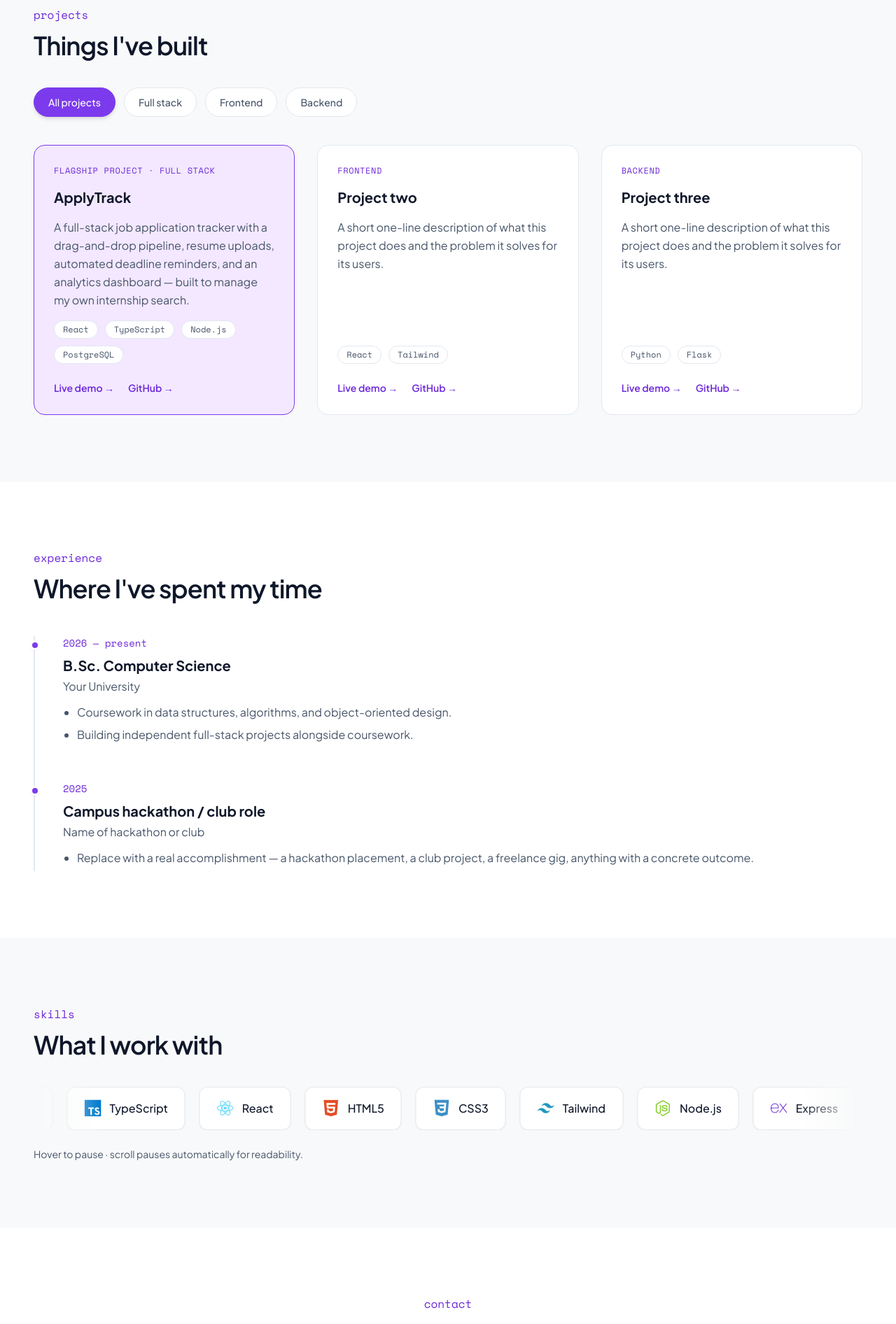
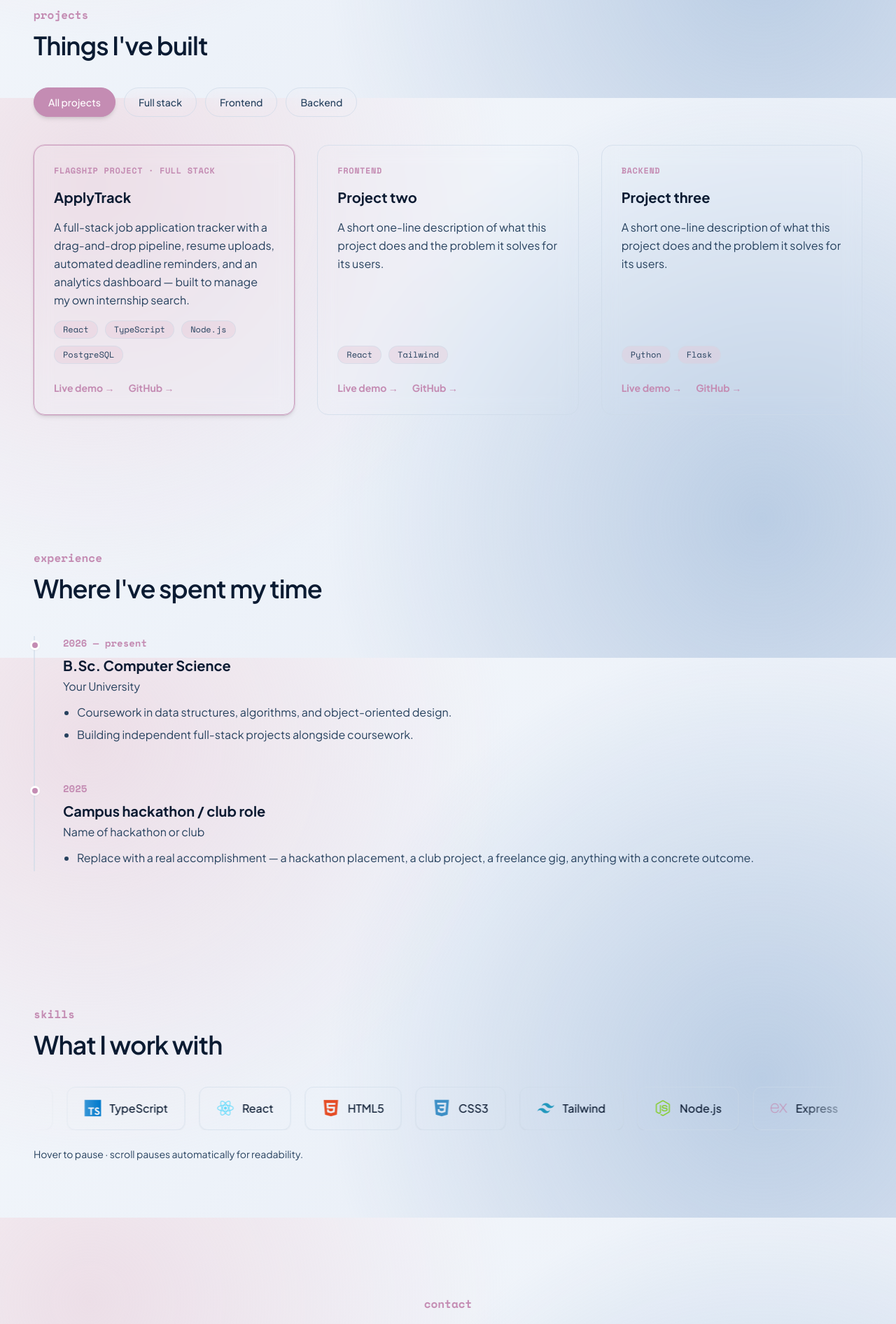
Before and after one commit to heruni99/portfolio, a React (Vite) app: page / in a window 1280 px wide. Shown: the part 1460-3352 px from the top of the page at 70% size. Built offline with nearby package versions, Linux system fonts and the light colour scheme; some icons are missing; the HTML template or start-up script is replaced by a standard one.

Commit message:
update the color pallate

```diff
--- a/src/components/section/About.tsx
+++ b/src/components/section/About.tsx
@@ -8,8 +8,8 @@ const facts = [
 export default function About() {
   return (
     <section id="about" className="mx-auto max-w-[1400px] px-12 py-24 max-md:px-6 max-md:py-16">
-      <p className="mb-3 font-mono text-base text-roseDeep">about</p>
-      <h2 className="mb-10 text-4xl font-semibold tracking-tight">A little about me</h2>
+      <p className="mb-3 font-mono text-base font-bold text-rose">about</p>
+      <h2 className="mb-10 text-4xl font-semibold tracking-tight text-ink">A little about me</h2>
       <div className="grid grid-cols-2 items-start gap-16 max-lg:grid-cols-1">
         <p className="text-lg leading-relaxed text-inkSoft">
           I'm a second-year computer science undergraduate, currently building toward my
--- a/src/components/section/Contact.tsx
+++ b/src/components/section/Contact.tsx
@@ -1,20 +1,20 @@
 export default function Contact() {
   return (
     <section id="contact" className="mx-auto max-w-[1400px] px-12 py-24 text-center max-md:px-6 max-md:py-16">
-      <p className="mb-3 font-mono text-base text-roseDeep">contact</p>
-      <h2 className="mb-4 text-4xl font-semibold tracking-tight">Let's talk</h2>
+      <p className="mb-3 font-mono text-base font-bold text-rose">contact</p>
+      <h2 className="mb-4 text-4xl font-semibold tracking-tight text-ink">Let's talk</h2>
       <p className="mx-auto mb-10 max-w-[54ch] text-lg text-inkSoft">
         I'm actively looking for internship opportunities. Reach out if you'd like to chat
         about a role, a project, or anything in between.
       </p>
-      <div className="flex justify-center gap-5">
-        <a href="mailto:you@email.com" className="rounded-xl border border-rose bg-rose px-7 py-3.5 text-base font-medium text-white hover:bg-roseDeep">
+      <div className="flex justify-center flex-wrap gap-5">
+        <a href="mailto:you@email.com" className="rounded-full bg-gradient-to-r from-rose to-roseDeep px-8 py-3.5 text-base font-bold text-white shadow-lg transition-all hover:shadow-xl hover:scale-105">
           Email me →
         </a>
-        <a href="#" className="rounded-xl border border-rose px-7 py-3.5 text-base font-medium text-roseDeep hover:bg-roseWash">
+        <a href="#" className="rounded-full border border-line/70 glass-card px-8 py-3.5 text-base font-bold text-ink transition-all hover:border-rose hover:text-rose">
           LinkedIn →
         </a>
-        <a href="#" className="rounded-xl border border-rose px-7 py-3.5 text-base font-medium text-roseDeep hover:bg-roseWash">
+        <a href="#" className="rounded-full border border-line/70 glass-card px-8 py-3.5 text-base font-bold text-ink transition-all hover:border-rose hover:text-rose">
           GitHub →
         </a>
       </div>
--- a/src/components/section/Experience.tsx
+++ b/src/components/section/Experience.tsx
@@ -3,13 +3,13 @@ import { experience } from "../../data/experience";
 export default function Experience() {
   return (
     <section id="experience" className="mx-auto max-w-[1400px] px-12 py-24 max-md:px-6 max-md:py-16">
-      <p className="mb-3 font-mono text-base text-roseDeep">experience</p>
-      <h2 className="mb-12 text-4xl font-semibold tracking-tight">Where I've spent my time</h2>
-      <div className="flex flex-col gap-12 border-l-2 border-line pl-10">
+      <p className="mb-3 font-mono text-base font-bold text-rose">experience</p>
+      <h2 className="mb-12 text-4xl font-semibold tracking-tight text-ink">Where I've spent my time</h2>
+      <div className="flex flex-col gap-12 border-l-2 border-line/60 pl-10">
         {experience.map((item) => (
           <div key={item.title} className="relative">
             <div className="absolute -left-[47px] top-1.5 h-3.5 w-3.5 rounded-full border-[3px] border-bg bg-rose shadow-sm" />
-            <div className="mb-2 font-mono text-sm text-roseDeep">{item.date}</div>
+            <div className="mb-2 font-mono text-sm font-bold text-rose">{item.date}</div>
             <h3 className="mb-1 text-xl font-bold text-ink">{item.title}</h3>
             <div className="mb-3 text-base text-inkSoft">{item.org}</div>
             <ul className="list-disc pl-5 text-base text-inkSoft">
--- a/src/components/section/Hero.tsx
+++ b/src/components/section/Hero.tsx
@@ -12,7 +12,7 @@ export default function Hero() {
         {/* Left Column: samu_codes tag, AsciiMorphText greeting, Main headline, Typewriter */}
         <div className="flex flex-col space-y-6 text-left">
           {/* samu_codes branding tag */}
-          <div className="inline-block rounded-full bg-roseWash px-4 py-1.5 font-mono text-xs font-bold uppercase tracking-wider text-roseDeep w-fit">
+          <div className="inline-block rounded-full border border-line/60 bg-roseWash/80 backdrop-blur-sm px-4 py-1.5 font-mono text-xs font-bold uppercase tracking-wider text-roseDeep w-fit shadow-sm">
              samu_codes
           </div>
 
@@ -39,13 +39,13 @@ export default function Hero() {
           <div className="flex flex-wrap gap-4 pt-4">
             <a
               href="#projects"
-              className="inline-flex items-center gap-2 rounded-full bg-rose px-7 py-3.5 text-xs font-bold uppercase tracking-widest text-white shadow-lg transition-all hover:bg-roseDeep hover:shadow-xl hover:scale-105"
+              className="inline-flex items-center gap-2 rounded-full bg-gradient-to-r from-rose to-roseDeep px-7 py-3.5 text-xs font-bold uppercase tracking-widest text-white shadow-lg transition-all hover:shadow-xl hover:scale-105"
             >
               Explore Portfolio →
             </a>
             <a
               href="#contact"
-              className="inline-flex items-center gap-2 rounded-full border border-line bg-bgAlt px-7 py-3.5 text-xs font-bold uppercase tracking-widest text-ink transition-all hover:border-rose hover:bg-roseWash hover:text-roseDeep"
+              className="inline-flex items-center gap-2 rounded-full border border-line/80 glass-card px-7 py-3.5 text-xs font-bold uppercase tracking-widest text-ink transition-all hover:border-rose hover:text-rose"
             >
               Let's Connect →
             </a>
--- a/src/components/section/Projects.tsx
+++ b/src/components/section/Projects.tsx
@@ -13,10 +13,10 @@ export default function Projects() {
   const visible = projects.filter((p) => active === "all" || p.category === active);
 
   return (
-    <section id="projects" className="bg-bgAlt px-12 py-24 max-md:px-6 max-md:py-16">
+    <section id="projects" className="px-12 py-24 max-md:px-6 max-md:py-16">
       <div className="mx-auto max-w-[1400px]">
-        <p className="mb-3 font-mono text-base text-roseDeep">projects</p>
-        <h2 className="mb-10 text-4xl font-semibold tracking-tight">Things I've built</h2>
+        <p className="mb-3 font-mono text-base font-bold text-rose">projects</p>
+        <h2 className="mb-10 text-4xl font-semibold tracking-tight text-ink">Things I've built</h2>
 
         <div className="mb-10 flex flex-wrap gap-3">
           {filters.map((f) => (
@@ -26,7 +26,7 @@ export default function Projects() {
               className={`rounded-full border px-5 py-2.5 text-sm font-medium transition-all ${
                 active === f.value
                   ? "border-rose bg-rose text-white shadow-md"
-                  : "border-line bg-bg text-inkSoft hover:border-rose"
+                  : "border-line/70 glass-card text-inkSoft hover:border-rose hover:text-ink"
               }`}
             >
               {f.label}
@@ -38,28 +38,28 @@ export default function Projects() {
           {visible.map((project) => (
             <div
               key={project.id}
-              className={`flex flex-col gap-4 rounded-2xl border p-7 transition-all hover:-translate-y-1 hover:border-rose hover:shadow-lg ${
-                project.featured ? "border-rose bg-roseWash" : "border-line bg-bg"
+              className={`flex flex-col gap-4 rounded-2xl border p-7 glass-card transition-all hover:-translate-y-1 hover:border-rose hover:shadow-xl ${
+                project.featured ? "border-rose/80 shadow-md ring-1 ring-rose/30" : "border-line/70"
               }`}
             >
-              <span className="font-mono text-xs uppercase tracking-wider text-roseDeep">{project.tag}</span>
+              <span className="font-mono text-xs font-bold uppercase tracking-wider text-rose">{project.tag}</span>
               <h3 className="text-xl font-bold text-ink">{project.name}</h3>
               <p className="flex-grow text-base leading-relaxed text-inkSoft">{project.description}</p>
               <div className="flex flex-wrap gap-2.5">
                 {project.stack.map((tech) => (
-                  <span key={tech} className="rounded-full border border-line bg-bg px-3 py-1 font-mono text-xs font-medium text-inkSoft">
+                  <span key={tech} className="rounded-full border border-line/60 bg-roseWash/40 px-3 py-1 font-mono text-xs font-medium text-inkSoft">
                     {tech}
                   </span>
                 ))}
               </div>
               <div className="mt-2 flex gap-5">
                 {project.demoUrl && (
-                  <a href={project.demoUrl} className="text-sm font-semibold text-roseDeep hover:underline">
+                  <a href={project.demoUrl} className="text-sm font-bold text-rose hover:underline">
                     Live demo →
                   </a>
                 )}
                 {project.githubUrl && (
-                  <a href={project.githubUrl} className="text-sm font-semibold text-roseDeep hover:underline">
+                  <a href={project.githubUrl} className="text-sm font-bold text-rose hover:underline">
                     GitHub →
                   </a>
                 )}
--- a/src/components/section/Skills.tsx
+++ b/src/components/section/Skills.tsx
@@ -4,18 +4,18 @@ export default function Skills() {
   const doubled = [...skills, ...skills];
 
   return (
-    <section id="skills" className="bg-bgAlt px-12 py-24 max-md:px-6 max-md:py-16">
+    <section id="skills" className="px-12 py-24 max-md:px-6 max-md:py-16">
       <div className="mx-auto max-w-[1400px]">
-        <p className="mb-3 font-mono text-base text-roseDeep">skills</p>
-        <h2 className="mb-10 text-4xl font-semibold tracking-tight">What I work with</h2>
+        <p className="mb-3 font-mono text-base font-bold text-rose">skills</p>
+        <h2 className="mb-10 text-4xl font-semibold tracking-tight text-ink">What I work with</h2>
         <div className="marquee-wrap marquee-mask overflow-hidden">
           <div className="animate-marquee flex w-max gap-5">
             {doubled.map((skill, i) => (
               <div
                 key={`${skill.name}-${i}`}
-                className="flex items-center gap-3 whitespace-nowrap rounded-xl border border-line bg-bg px-6 py-3.5 text-base font-medium text-ink shadow-sm"
+                className="flex items-center gap-3 whitespace-nowrap rounded-xl border border-line/60 glass-card px-6 py-3.5 text-base font-medium text-ink shadow-sm"
               >
-                <i className={`${skill.icon} text-2xl text-roseDeep`} />
+                <i className={`${skill.icon} text-2xl text-rose`} />
                 {skill.name}
               </div>
             ))}
--- a/src/components/ui/Header.tsx
+++ b/src/components/ui/Header.tsx
@@ -49,7 +49,7 @@ export default function Header() {
   }, []);
 
   return (
-    <header className="sticky top-0 z-50 border-b border-line bg-bg/95 backdrop-blur-md transition-colors duration-200">
+    <header className="sticky top-0 z-50 border-b border-line/60 glass-card transition-colors duration-200">
       <div className="w-full flex items-center justify-between px-6 py-4 sm:px-12 lg:px-16">
         {/* Top-Left: samu_codes. brand logo */}
         <a
--- a/src/index.css
+++ b/src/index.css
@@ -4,25 +4,29 @@
 
 @layer base {
   :root {
+    /* Custom Palette Light Mode */
     --color-bg: 255 255 255;
-    --color-bg-alt: 248 249 250;
-    --color-ink: 15 23 42;
-    --color-ink-soft: 71 85 105;
-    --color-rose: 124 58 237;
-    --color-rose-deep: 109 40 217;
-    --color-rose-wash: 243 232 255;
-    --color-line: 226 232 240;
+    --color-bg-alt: 243 246 250;
+    --color-ink: 11 27 50;              /* #0B1B32 - Deep Abyssal Navy */
+    --color-ink-soft: 38 65 94;         /* #26415E - Dark Slate Blue */
+    --color-rose: 196 140 179;          /* #C48CB3 - Muted Mauve Accent */
+    --color-rose-deep: 13 30 76;        /* #0D1E4C - Deep Navy Focus */
+    --color-rose-wash: 229 201 215;     /* #E5C9D7 - Soft Blush Wash */
+    --color-accent-blue: 131 166 206;   /* #83A6CE - Soft Steel Blue */
+    --color-line: 205 218 232;         /* Soft clean line */
   }
 
   .dark {
-    --color-bg: 9 13 22;
-    --color-bg-alt: 15 23 42;
-    --color-ink: 248 250 252;
-    --color-ink-soft: 148 163 184;
-    --color-rose: 167 139 250;
-    --color-rose-deep: 196 181 253;
-    --color-rose-wash: 30 27 75;
-    --color-line: 30 41 59;
+    /* Custom Palette Dark Mode */
+    --color-bg: 11 27 50;              /* #0B1B32 - Abyssal Navy */
+    --color-bg-alt: 13 30 76;          /* #0D1E4C - Deep Navy card background */
+    --color-ink: 244 247 252;          /* Clean light text */
+    --color-ink-soft: 131 166 206;     /* #83A6CE - Soft Steel Blue text */
+    --color-rose: 229 201 215;          /* #E5C9D7 - Soft Blush highlight */
+    --color-rose-deep: 196 140 179;     /* #C48CB3 - Muted Mauve */
+    --color-rose-wash: 38 65 94;       /* #26415E - Dark Slate wash */
+    --color-accent-blue: 131 166 206;   /* #83A6CE - Soft Steel Blue */
+    --color-line: 38 65 94;             /* #26415E - Slate border line */
   }
 }
 
@@ -33,12 +37,41 @@ html {
 body {
   font-family: "Plus Jakarta Sans", sans-serif;
   color: rgb(var(--color-ink));
-  background-color: rgb(var(--color-bg));
-  transition: background-color 0.2s ease, color 0.2s ease;
+  min-height: 100vh;
+  transition: background-color 0.3s ease, color 0.3s ease;
+
+  /* Gradient Background Light Mode: smooth fluid ambient flow combining pale blush #E5C9D7 and steel blue #83A6CE */
+  background-image:
+    radial-gradient(circle at 10% 15%, rgba(229, 201, 215, 0.55) 0%, transparent 45%),
+    radial-gradient(circle at 85% 75%, rgba(131, 166, 206, 0.45) 0%, transparent 50%),
+    linear-gradient(135deg, #f8fafc 0%, #edf2f9 50%, #e5ebf5 100%);
+  background-attachment: fixed;
+}
+
+.dark body {
+  /* Gradient Background Dark Mode: rich deep techy gradient combining #0B1B32, #0D1E4C, and #26415E with subtle mauve aura #C48CB3 */
+  background-image:
+    radial-gradient(circle at 85% 15%, rgba(196, 140, 179, 0.22) 0%, transparent 40%),
+    radial-gradient(circle at 15% 80%, rgba(38, 65, 94, 0.65) 0%, transparent 55%),
+    linear-gradient(135deg, #0b1b32 0%, #0d1e4c 55%, #182e54 100%);
+  background-attachment: fixed;
 }
 
 section {
   scroll-margin-top: 88px;
+}
+
+/* Glassmorphism panel card styling for techy clean look */
+.glass-card {
+  background-color: rgba(var(--color-bg), 0.85);
+  backdrop-filter: blur(12px);
+  -webkit-backdrop-filter: blur(12px);
+}
+
+.dark .glass-card {
+  background-color: rgba(var(--color-bg-alt), 0.7);
+  backdrop-filter: blur(12px);
+  -webkit-backdrop-filter: blur(12px);
 }
 
 @keyframes blink {
--- a/tailwind.config.js
+++ b/tailwind.config.js
@@ -12,6 +12,7 @@ export default {
         rose: "rgb(var(--color-rose) / <alpha-value>)",
         roseDeep: "rgb(var(--color-rose-deep) / <alpha-value>)",
         roseWash: "rgb(var(--color-rose-wash) / <alpha-value>)",
+        accentBlue: "rgb(var(--color-accent-blue) / <alpha-value>)",
         line: "rgb(var(--color-line) / <alpha-value>)",
       },
       fontFamily: {
```
